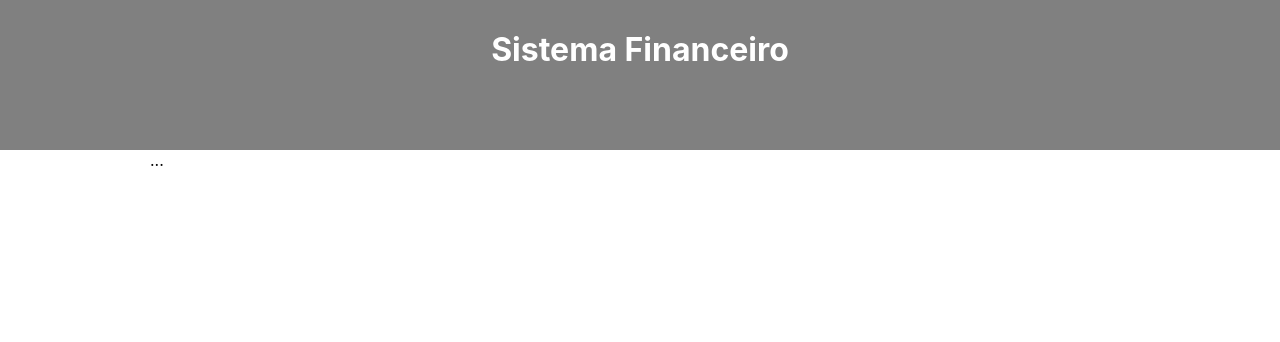
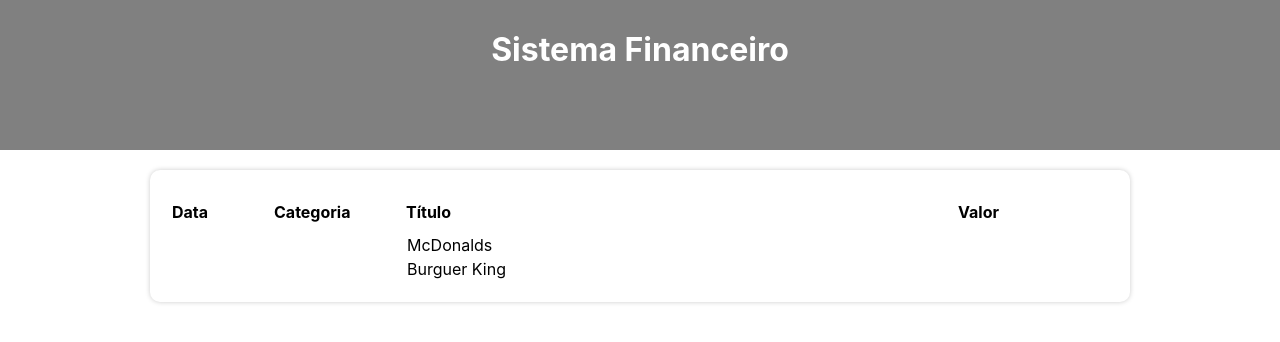
Before and after one commit to Felype-Henrique/expense-tracker, a React (Create React App) app: page / in a window 1280 px wide. Shown: the top 342 px of the page. Built offline with nearby package versions, Linux system fonts and the light colour scheme.

Commit message:
TableArea

```diff
--- a/src/App.tsx
+++ b/src/App.tsx
@@ -8,23 +8,32 @@ import { Category } from "./types/Category";
 import { categories } from "./data/categories";
 import { items } from "./data/items";
 
-import { getcurrentMonth, filterListByMonth } from "./helpers/dateFilter";
+import { getCurrentMonth, filterListByMonth } from "./helpers/dateFilter";
+
+import { TableArea } from "./components/TableArea";
 
 const App = () => {
   const [list, setList] = useState(items);
-  const [filtereredList, setFilteredList] = useState<Item[]>([]);
-  const [currentMonth, setCurrentMonth] = useState(getcurrentMonth());
+  const [filteredList, setFilteredList] = useState<Item[]>([]);
+  const [currentMonth, setCurrentMonth] = useState(getCurrentMonth());
 
   useEffect(() => {
     setFilteredList( filterListByMonth(list, currentMonth) );
-  }, [list, currentMonth])
+  }, [list, currentMonth]);
 
   return (
     <C.Container>
       <C.Header>
         <C.HeaderText>Sistema Financeiro</C.HeaderText>
       </C.Header>
-      <C.Body>...</C.Body>
+      <C.Body>
+        {/* Área de informações */}
+
+        {/* Área de inserção */}
+
+        <TableArea list={filteredList} />
+
+      </C.Body>
     </C.Container>
   );
 };
--- /dev/null
+++ b/src/components/TableArea/index.tsx
@@ -0,0 +1,31 @@
+import { Item } from '../../types/Item';
+import * as C from './styles'
+
+type Props = {
+    list: Item[]
+}
+
+export const TableArea = ({ list }: Props) => {
+  return (
+    <C.Table>
+      <thead>
+        <tr>
+          <C.TableHeadColumn width={100}>Data</C.TableHeadColumn>
+          <C.TableHeadColumn width={130}>Categoria</C.TableHeadColumn>
+          <C.TableHeadColumn>Título</C.TableHeadColumn>
+          <C.TableHeadColumn width={150}>Valor</C.TableHeadColumn>
+        </tr>
+      </thead>
+      <tbody>
+        {list.map((item, index)=>(
+          <tr key={index}>
+            <td></td>
+            <td></td>
+            <td>{item.title}</td>
+            <td></td>
+          </tr>
+        ))}
+      </tbody>
+    </C.Table>
+  );
+}
--- /dev/null
+++ b/src/components/TableArea/styles.ts
@@ -0,0 +1,16 @@
+import styled from "styled-components";
+
+export const Table = styled.table`
+  width: 100%;
+  background-color: #FFF;
+  padding: 20px;
+  box-shadow: 0px 0px 5px #CCC;
+  border-radius: 10px;
+  margin-top: 20px
+`;
+
+export const TableHeadColumn = styled.th<{ width?: number}>`
+  width: ${props => props.width ? `${props.width}px` : 'auto'};
+  padding: 10px 0;
+  text-align: left;
+`;
--- a/src/data/items.ts
+++ b/src/data/items.ts
@@ -1,8 +1,8 @@
 import { Item } from '../types/Item'
 
 export const items: Item[] = [
-  { date: new Date(2021, 9, 15), category: 'food', title: 'McDonalds', value: 32.12 },
-  { date: new Date(2021, 9, 15), category: 'food', title: 'Burguer King', value: 28 },
-  { date: new Date(2021, 9, 15), category: 'rend', title: 'Aluguel Apt', value: 2300 },
-  { date: new Date(2021, 10, 18), category: 'salary', title: 'Salário', value: 4500 },
+  { date: new Date(2022, 3, 15), category: 'food', title: 'McDonalds', value: 32.12 },
+  { date: new Date(2022, 3, 15), category: 'food', title: 'Burguer King', value: 28 },
+  { date: new Date(2022, 4, 15), category: 'rend', title: 'Aluguel Apt', value: 2300 },
+  { date: new Date(2022, 5, 18), category: 'salary', title: 'Salário', value: 4500 },
 ];
--- a/src/helpers/dateFilter.ts
+++ b/src/helpers/dateFilter.ts
@@ -1,22 +1,22 @@
 import { Item } from "../types/Item";
 
-export const getcurrentMonth = () => {
+export const getCurrentMonth = () => {
   let now = new Date();
-  return `${now.getFullYear()}-${now.getMonth() + 1}`;
-};
+  return `${now.getFullYear()}-${now.getMonth()+1}`;
+}
 
 export const filterListByMonth = (list: Item[], date: string): Item[] => {
   let newList: Item[] = [];
-  let [year, month] = date.split("-");
+  let [year, month] = date.split('-');
 
-  for (let i in list) {
-    if (
-      list[i].date.getFullYear() === parseInt(year) &&
-      list[i].date.getMonth() + 1 === parseInt(month)
-    ) {
-      newList.push(list[i]);
-    }
+  for(let i in list) {
+      if(
+          list[i].date.getFullYear() === parseInt(year) &&
+          (list[i].date.getMonth() + 1) === parseInt(month)
+      ) {
+          newList.push(list[i]);
+      }
   }
 
   return newList;
-};
+}
```
